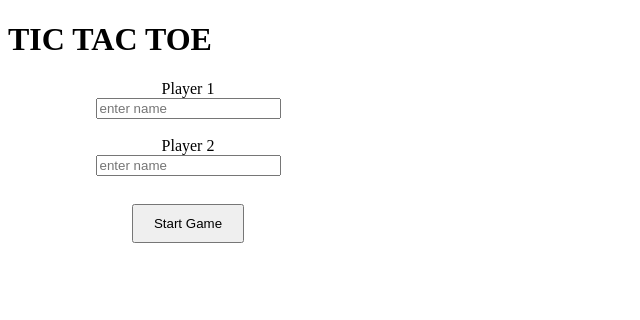
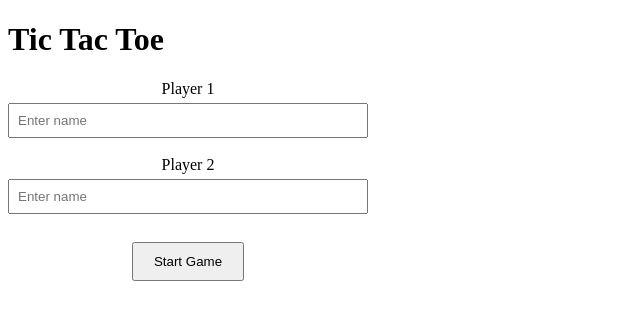
Before and after one commit to acciojob/tictactoe-Varun612, a website: page main.html in a window 1280 px wide. Shown: the whole page, without its empty margins (0-640 px from the left). Drawn offline with Linux system fonts and the light colour scheme.

Commit message:
created a submission

```diff
--- a/main.html
+++ b/main.html
@@ -9,13 +9,13 @@
 <body>
 	<!-- the entire body must be written by student -->
 	<div class="container">
-		<h1>TIC TAC TOE</h1>
+		<h1>Tic Tac Toe</h1>
 		<div id="player-form">
 			<label for='player1'>Player 1</label>
-			<input id="player1" placeholder="enter name"><br>
+			<input id="player1" placeholder="Enter name" type="text"><br>
 			<label for='player2'>Player 2</label>
-			<input id="player2" placeholder="enter name"><br>
-			<button id="start">Start Game</button>
+			<input id="player2" placeholder="Enter name" type="text"><br>
+			<button id="submit">Start Game</button>
 		</div>
 		<div id="game-board" class="hidden">
 			<div class="message" id="message"></div>
--- a/script.js
+++ b/script.js
@@ -1,6 +1,6 @@
 const formEl=document.getElementById('player-form')
 const gameEl=document.getElementById('game-board')
-const startBtn=document.getElementById('start')
+const startBtn=document.getElementById('submit')
 const messageEl =document.getElementById('message')
 const cells =Array.from(document.querySelectorAll('.cell'))
 
```
